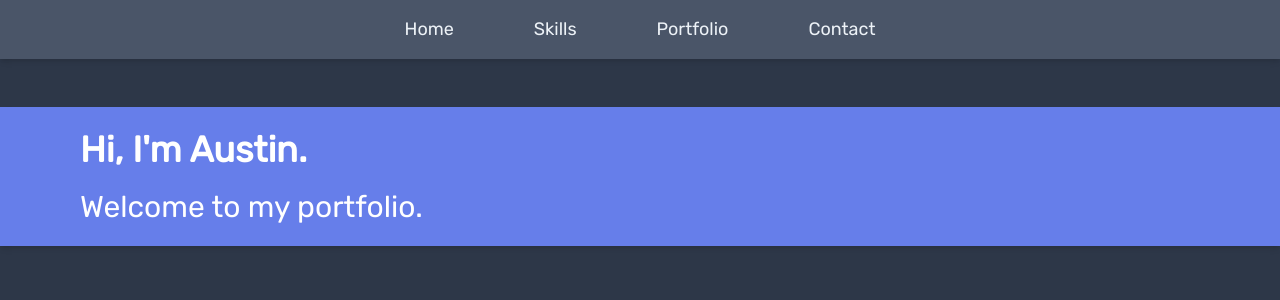
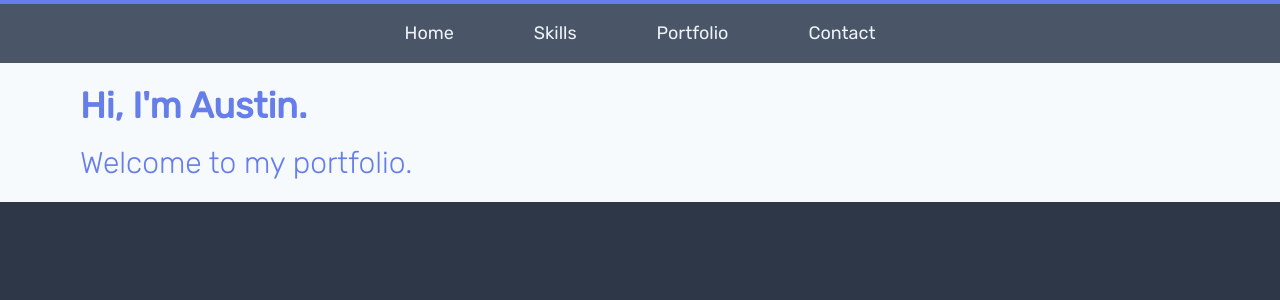
Before and after one commit to austincrim/austincrim.com-next, a Next.js app: page / in a window 1280 px wide. Shown: the top 300 px of the page. Built offline with nearby package versions, Linux system fonts and the light colour scheme.

Commit message:
hero styling

```diff
--- a/src/components/Hero.js
+++ b/src/components/Hero.js
@@ -2,11 +2,13 @@ import React from "react";
 
 const Hero = () => {
     return (
-        <div className="w-full mx-auto my-12 px-20 py-4 bg-indigo-500 text-white shadow-md">
-            <h1 className="mb-2 text-4xl font-semibold">
-                Hi, I'm Austin.
-            </h1>
-            <h2 className="text-3xl">Welcome to my portfolio.</h2>
+        <div className="w-full mx-auto px-20 py-4 bg-gray-100 text-indigo-500">
+            <div>
+                <h1 className="mb-2 text-4xl font-semibold">
+                    Hi, I'm Austin.
+                </h1>
+                <h2 className="text-3xl font-light">Welcome to my portfolio.</h2>
+            </div>
         </div>
     );
 };
--- a/src/components/Nav.js
+++ b/src/components/Nav.js
@@ -4,7 +4,7 @@ import Link from "next/link";
 export default () => {
   return (
     <nav>
-      <ul className="flex flex-col md:flex-row justify-center py-2 text-gray-200 bg-gray-700 shadow-md">
+      <ul className="flex flex-col md:flex-row justify-center py-2 text-gray-200 bg-gray-700 shadow-md border-t-4 border-indigo-500">
         <Link href="/">
           <a className="nav-item">
             <li>Home</li>
```
